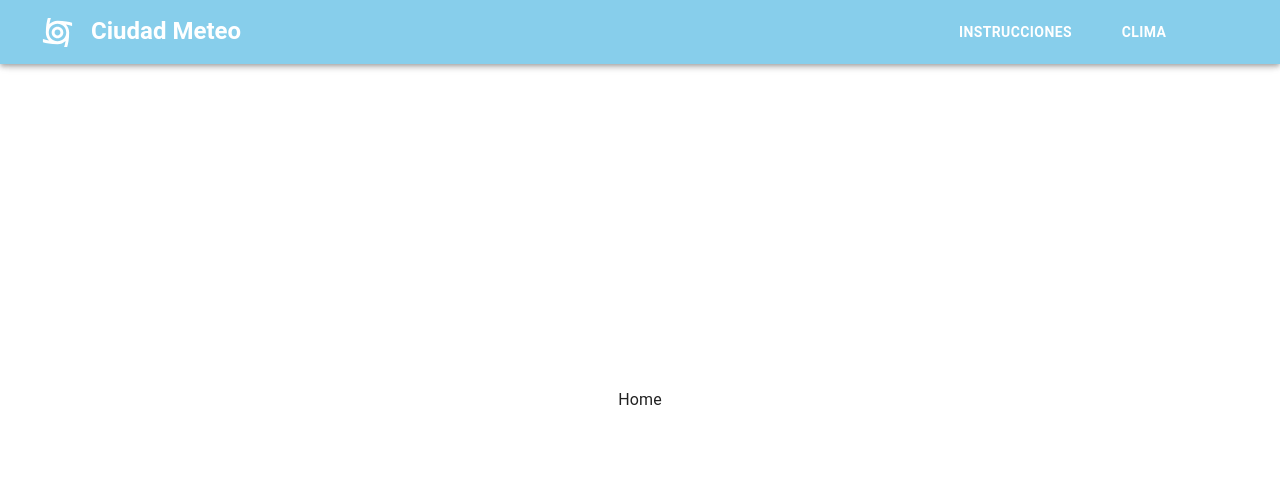
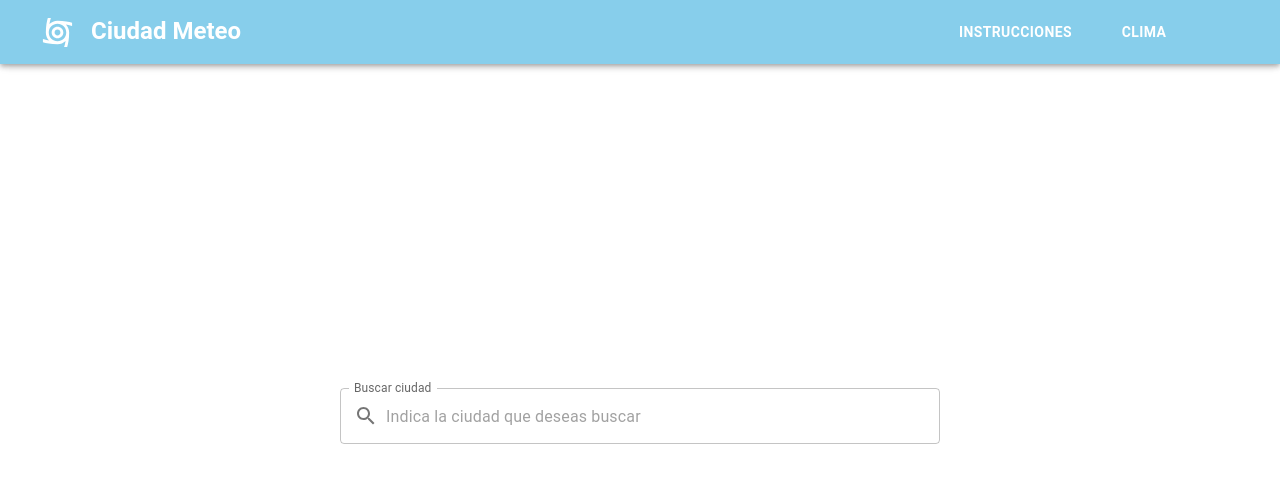
Before and after one commit to Helenagg/weather-forecast, a React (Vite) app: page / in a window 1280 px wide. Shown: the top 482 px of the page. Built offline with nearby package versions, Linux system fonts and the light colour scheme.

Commit message:
search added

```diff
--- a/src/pages/Home.jsx
+++ b/src/pages/Home.jsx
@@ -1,6 +1,40 @@
+import { Box, InputAdornment, TextField } from "@mui/material"
+import { useState } from "react"
+import SearchIcon from '@mui/icons-material/Search';
+
 const Home = () => {
+  const [city, setCity] = useState('')
+console.log('city', city);
+  const handleChange = (event) => {
+    setCity(event.target.value)
+  }
+
   return (
-    <div>Home</div>
+    <Box
+      display='flex'
+      justifyContent='center'
+      alignItems='center'
+      marginTop={4}
+    >
+    <TextField
+      label='Buscar ciudad'
+      variant='outlined'
+      value={city}
+      onChange={handleChange}
+      placeholder='Indica la ciudad que deseas buscar'
+      fullWidth
+      sx={{
+      width: 600,
+      }}
+      InputProps={{
+        startAdornment: (
+          <InputAdornment position="start">
+            <SearchIcon />
+          </InputAdornment>
+        )
+      }}
+    />
+    </Box>
   )
 }
 
```
